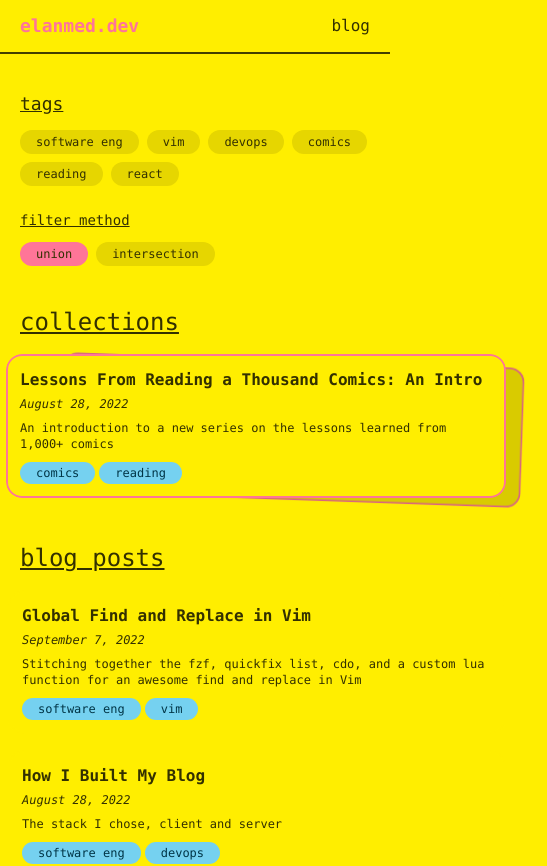
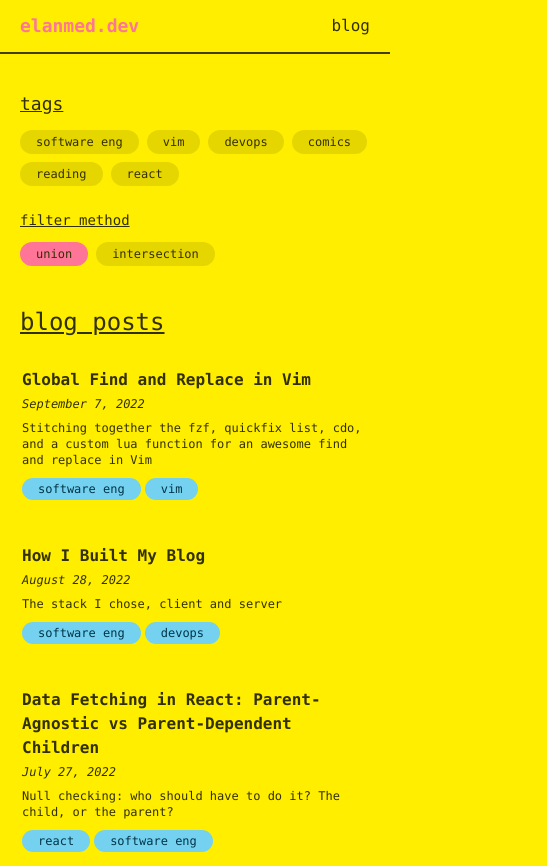
Before and after one commit to ElanMedoff/personal-site, a Next.js app: page /blog in a window 390 px wide. Shown: the top 866 px of the page, 547 px wide, since content can reach past the window. Built offline with nearby package versions, Linux system fonts and the light colour scheme.

Commit message:
comment out collections until mobile responsive

```diff
--- a/pages/blog/index.tsx
+++ b/pages/blog/index.tsx
@@ -1,7 +1,7 @@
 import { twMerge as tm } from "tailwind-merge";
 import { useState } from "react";
 import BlogCard from "../../components/BlogCard";
-import Cards from "../../components/Cards";
+/* import Cards from "../../components/Cards"; */
 import { fetchAllMetadata, Metadata } from "../../utils/postHelpers";
 
 const orderPosts = (posts: Metadata[], method: "date" | "collection") => {
@@ -12,16 +12,16 @@ const orderPosts = (posts: Metadata[], method: "date" | "collection") => {
   );
 };
 
-const getPostsByCollection = (posts: Metadata[], allCollections: string[]) => {
-  return allCollections
-    .map((collectionName) => {
-      return orderPosts(
-        posts.filter((post) => post.collection?.name === collectionName),
-        "collection"
-      );
-    })
-    .filter((collection) => collection.length > 0);
-};
+/* const getPostsByCollection = (posts: Metadata[], allCollections: string[]) => { */
+/*   return allCollections */
+/*     .map((collectionName) => { */
+/*       return orderPosts( */
+/*         posts.filter((post) => post.collection?.name === collectionName), */
+/*         "collection" */
+/*       ); */
+/*     }) */
+/*     .filter((collection) => collection.length > 0); */
+/* }; */
 
 const getPostsWoCollection = (posts: Metadata[]) => {
   return posts.filter(({ collection }) => collection === null);
@@ -35,15 +35,15 @@ export default function Blog({ allPosts }: { allPosts: Metadata[] }) {
 
   const allTags = Array.from(new Set(allPosts.map(({ tags }) => tags).flat()));
 
-  const allCollections = Array.from(
-    new Set(
-      allPosts
-        .map(({ collection }) => collection?.name)
-        .filter(
-          (value: string | undefined): value is string => value != undefined
-        )
-    )
-  );
+  /* const allCollections = Array.from( */
+  /*   new Set( */
+  /*     allPosts */
+  /*       .map(({ collection }) => collection?.name) */
+  /*       .filter( */
+  /*         (value: string | undefined): value is string => value != undefined */
+  /*       ) */
+  /*   ) */
+  /* ); */
 
   const filteredPosts = allPosts.filter((metadata) => {
     const numOverlappingTags = metadata.tags.filter((tag) =>
@@ -62,40 +62,40 @@ export default function Blog({ allPosts }: { allPosts: Metadata[] }) {
     ).map((metadata, index) => <BlogCard metadata={metadata} key={index} />);
   };
 
-  const renderCollections = () => {
-    return getPostsByCollection(
-      selectedTags.length > 0 ? filteredPosts : allPosts,
-      allCollections
-    ).map((postsByCollection, index) => (
-      <Cards
-        key={index}
-        slides={postsByCollection.map((metadata, index) => (
-          <BlogCard
-            metadata={metadata}
-            key={index}
-            className="border-primary"
-          />
-        ))}
-        maxWidth={500}
-      />
-    ));
-  };
-
-  const shouldRenderCollectionsTitle = () => {
-    const postsByCollection = getPostsByCollection(
-      selectedTags.length > 0 ? filteredPosts : allPosts,
-      allCollections
-    );
-    return postsByCollection.length > 0;
-  };
+  /* const renderCollections = () => { */
+  /*   return getPostsByCollection( */
+  /*     selectedTags.length > 0 ? filteredPosts : allPosts, */
+  /*     allCollections */
+  /*   ).map((postsByCollection, index) => ( */
+  /*     <Cards */
+  /*       key={index} */
+  /*       slides={postsByCollection.map((metadata, index) => ( */
+  /*         <BlogCard */
+  /*           metadata={metadata} */
+  /*           key={index} */
+  /*           className="border-primary" */
+  /*         /> */
+  /*       ))} */
+  /*       maxWidth={500} */
+  /*     /> */
+  /*   )); */
+  /* }; */
+  /**/
+  /* const shouldRenderCollectionsTitle = () => { */
+  /*   const postsByCollection = getPostsByCollection( */
+  /*     selectedTags.length > 0 ? filteredPosts : allPosts, */
+  /*     allCollections */
+  /*   ); */
+  /*   return postsByCollection.length > 0; */
+  /* }; */
 
   return (
     <div className="flex flex-wrap-reverse gap-10">
       <section className="flex flex-col gap-4 flex-grow-[3] flex-shrink-[3] basis-[300px]">
-        {shouldRenderCollectionsTitle() ? (
-          <h2 className="pl-3 text-2xl underline">collections</h2>
-        ) : null}
-        <div className="ml-[-10px] mb-5">{renderCollections()}</div>
+        {/* {shouldRenderCollectionsTitle() ? ( */}
+        {/*   <h2 className="pl-3 text-2xl underline">collections</h2> */}
+        {/* ) : null} */}
+        {/* <div className="ml-[-10px] mb-5">{renderCollections()}</div> */}
         <h1 className="pl-3 text-2xl underline">blog posts</h1>
         {renderPostsWoCollection()}
       </section>
```
